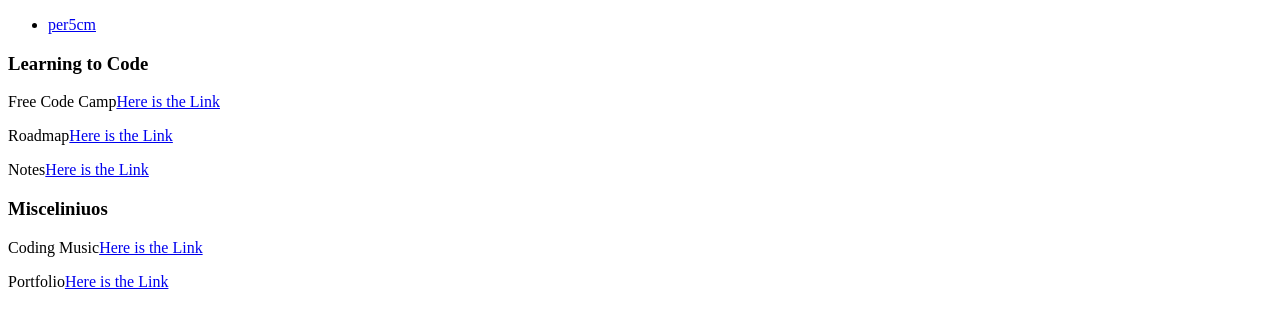
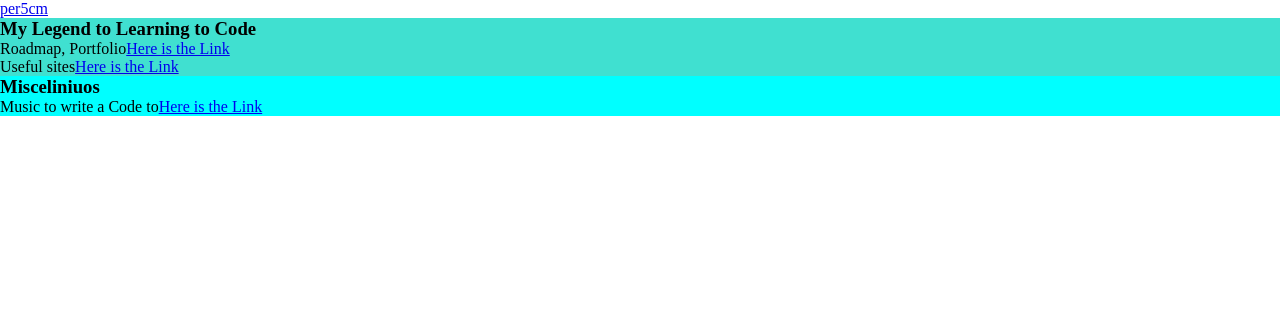
Before and after one commit to per5cm/HTML-CSS, a plain HTML site: page myOwn/index.html in a window 1280 px wide. Drawn offline with Linux system fonts and the light colour scheme.

Commit message:
small update

```diff
--- a/myOwn/index.html
+++ b/myOwn/index.html
@@ -4,7 +4,7 @@
     <meta charset="UTF-8">
     <meta name="viewport" content="width=device-width, initial-scale=1.0">
     <meta http-equiv="X-UA-Compatible" content="ie=edge">
-    <title>HTML 5 Boilerplate</title>
+    <title>My own</title>
     <link rel="stylesheet" href="/styles/styles.css">
   </head>
 
@@ -14,7 +14,7 @@
 
     <div class="top">
         <ul class="navigation">
-            <li><a href="index.html" type="_blank">per5cm</a></li>
+            <li><a href="./fun.html" type="_blank" class="blink">per5cm</a></li>
         </ul>
     </div>
 
@@ -22,17 +22,19 @@
 
 <div class="body">
     <div>
-        <h3>Learning to Code</h3>
-        <p>Free Code Camp<a href="https://www.freecodecamp.org/learn/" title="freecodecamp" rel="noopener">Here is the Link</a></p>
-        <p>Roadmap<a href="./roadmap.html" title="Roadmap">Here is the Link</a></p>
-        <p>Notes<a href="./notes.html" title="Notes">Here is the Link</a></p>
+        <h3>My Legend to Learning to Code</h3>
+
+        <!--<p>Free Code Camp<a href="https://www.freecodecamp.org/learn/" title="freecodecamp" rel="noopener">Here is the Link</a></p>-->
+
+        <p>Roadmap, Portfolio<a href="./roadmap.html" title="Roadmap">Here is the Link</a></p>
+        <p>Useful sites<a href="./usefulSites.html" title="Useful">Here is the Link</a></p>
     </div>
 
 
-    <div>
+    <div class="misceliniuos">
         <h3>Misceliniuos</h3>
-        <p>Coding Music<a href="https://www.youtube.com/playlist?list=PLNonIcU6qKdBRxZEq5nyr_i7A1wB7kbMX" title="youtubechannel" rel="noopener">Here is the Link</a></p>
-        <p>Portfolio<a href="./portfolio.html" title="Portfolio">Here is the Link</a></p>
+        <p>Music to write a Code to<a href="https://www.youtube.com/playlist?list=PLNonIcU6qKdBRxZEq5nyr_i7A1wB7kbMX" title="youtubechannel" rel="noopener">Here is the Link</a></p>
+
     </div>
 </div>
 
--- a/myOwn/styles/styles.css
+++ b/myOwn/styles/styles.css
@@ -1,3 +1,8 @@
+*{
+  margin: 0;
+  padding: 0;
+}
+
 .blinkLogo {
   -moz-animation: blink 2s steps(5, start) infinite;
   -o-animation: blink 2s steps(5, start) infinite;
@@ -23,3 +28,11 @@
   -webkit-animation: blink 1s steps(5, start) infinite;
   animation: blink 1s steps(5, start) infinite;
 }
+
+.body {
+  background-color: turquoise;
+}
+
+.misceliniuos {
+  background-color: aqua;
+}
```
Also changed, not shown: myOwn/fun.html (added, +20 -0 lines), myOwn/notes.html (deleted, +0 -15 lines), myOwn/portfolio.html (deleted, +0 -27 lines), myOwn/roadmap.html (+1 -1 lines), myOwn/usefulSites.html (added, +20 -0 lines).
